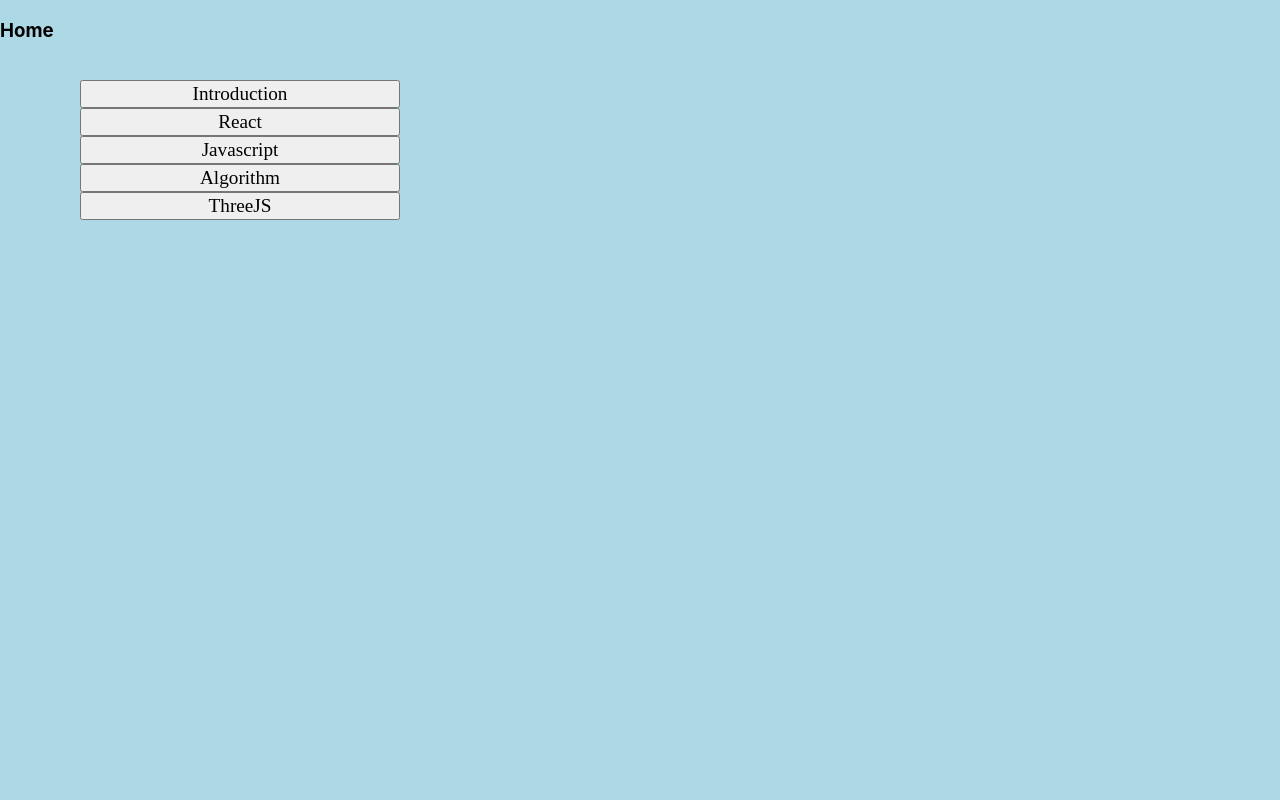
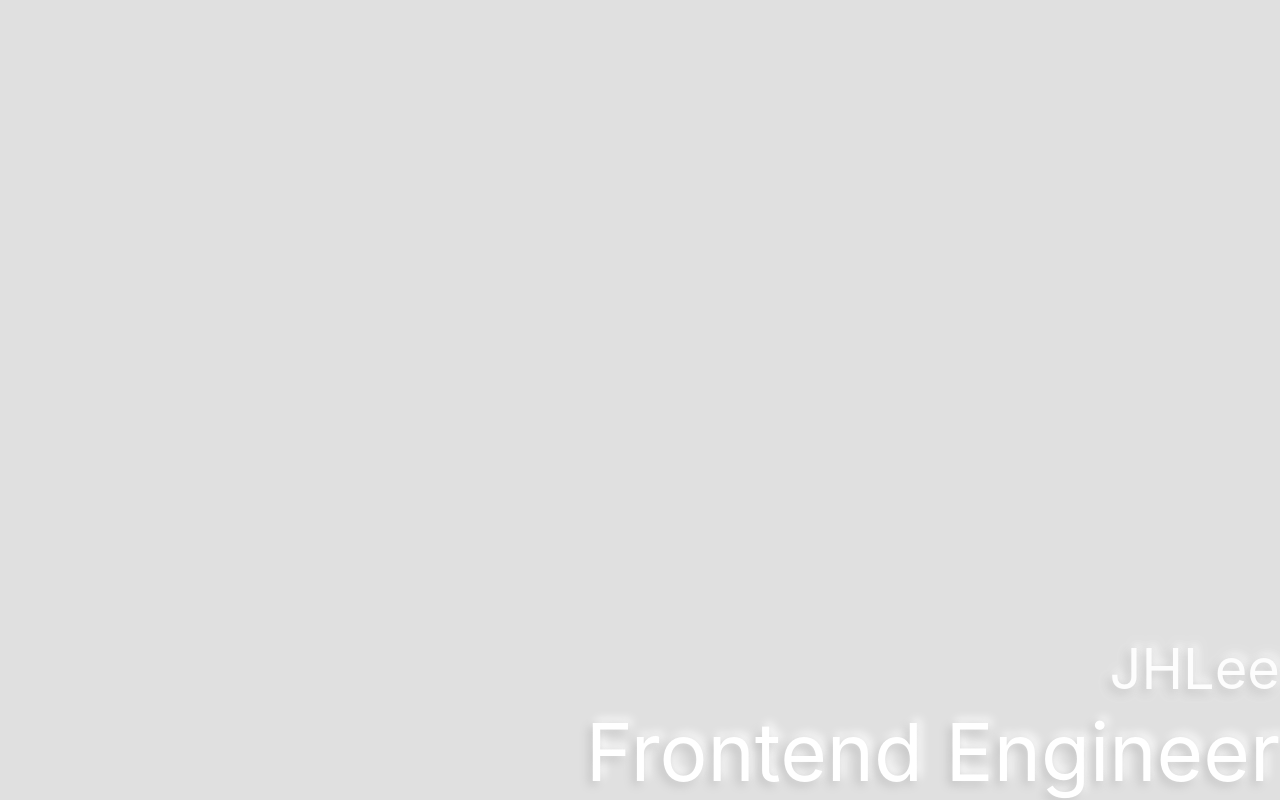
Before and after one commit to jhleeWEB/jhlee-study, a React (Create React App) app: page / in a window 1280 px wide. Built offline with nearby package versions, Linux system fonts and the light colour scheme.

Commit message:
add intro

```diff
--- a/src/App.tsx
+++ b/src/App.tsx
@@ -1,11 +1,15 @@
 import React from 'react';
-import Menu from '@/components/menus/Menu';
-import Layout from './pages/Layout';
+import { BrowserRouter, Routes, Route } from 'react-router';
+import Home from './pages/Home';
 
 function App() {
 	return (
 		<React.StrictMode>
-			<Layout />
+			<BrowserRouter>
+				<Routes>
+					<Route path='/' element={<Home />} />
+				</Routes>
+			</BrowserRouter>
 		</React.StrictMode>
 	);
 }
--- /dev/null
+++ b/src/components/ScrollSnap.tsx
@@ -0,0 +1,25 @@
+import React, { ReactNode } from 'react';
+import { styled } from 'styled-components';
+
+const Wrapper = styled.section`
+	position: relative;
+	scroll-snap-align: start;
+	height: 100%;
+	width: 100%;
+	display: flex;
+	justify-content: center;
+	align-items: center;
+	background-color: #e0e0e0;
+	color: #ffffff;
+	text-shadow: -4px 4px 10px #c3c3c3, 4px -4px 10px #fdfdfd;
+`;
+
+type Props = {
+	children?: ReactNode;
+};
+
+const SnapDiv = ({ children }: Props) => {
+	return <Wrapper>{children}</Wrapper>;
+};
+
+export default SnapDiv;
--- /dev/null
+++ b/src/components/introduction/Introduction.tsx
@@ -0,0 +1,64 @@
+import React, { useState } from 'react';
+import ScrollSnap from '@components/ScrollSnap';
+import { styled } from 'styled-components';
+
+const TextContainer = styled.div`
+	position: absolute;
+	display: flex;
+	justify-content: center;
+	flex-direction: column;
+	right: 0;
+	bottom: 0;
+`;
+
+const Nickname = styled.text`
+	animation: showup 7s infinite;
+	@keyframes showup {
+		0% {
+			opacity: 0;
+		}
+		20% {
+			opacity: 1;
+		}
+		80% {
+			opacity: 1;
+		}
+		100% {
+			opacity: 0;
+		}
+	}
+	text-align: right;
+	font-size: 56px;
+`;
+
+const Position = styled.text`
+	animation: showup 10s infinite;
+	@keyframes showup {
+		0% {
+			opacity: 0;
+		}
+		20% {
+			opacity: 1;
+		}
+		80% {
+			opacity: 1;
+		}
+		100% {
+			opacity: 0;
+		}
+	}
+	font-size: 80px;
+`;
+
+const Introduction = () => {
+	return (
+		<ScrollSnap>
+			<TextContainer>
+				<Nickname>JHLee</Nickname>
+				<Position>Frontend Engineer</Position>
+			</TextContainer>
+		</ScrollSnap>
+	);
+};
+
+export default Introduction;
--- /dev/null
+++ b/src/components/introduction/WhoAmI.tsx
@@ -0,0 +1,12 @@
+import React from 'react';
+import ScrollSnap from '@components/ScrollSnap';
+
+const WhoAmI = () => {
+	return (
+		<ScrollSnap>
+			<h1>이주웋ㄴ</h1>
+		</ScrollSnap>
+	);
+};
+
+export default WhoAmI;
--- a/src/components/menus/SubMenu.tsx
+++ b/src/components/menus/SubMenu.tsx
@@ -1,7 +1,14 @@
-import React from 'react';
+import React, { ReactNode } from 'react';
+import { styled } from 'styled-components';
 
-const SubMenu = () => {
-	return <div></div>;
+const Wrapper = styled.section``;
+
+type Props = {
+	children: ReactNode;
+};
+
+const SubMenu = ({ children }: Props) => {
+	return <Wrapper>{children}</Wrapper>;
 };
 
 export default SubMenu;
--- a/src/global/constants.ts
+++ b/src/global/constants.ts
@@ -5,3 +5,12 @@ export const PATHNAME = {
 	JAVASCRIPT: '/javascript',
 	THREEJS: '/threejs',
 };
+
+export const SUBNAME = {
+	SORTING: '/algorithm/sorting',
+	SELECTION: '/algorithm/sorting/selection',
+	HEAP: '/algorithm/sorting/heap',
+	BUBBLE: '/algorithm/sorting/bubble',
+	INSERTION: '/algorithm/sorting/insertion',
+	QUICK: '/algorithm/sorting/quick',
+};
--- a/src/pages/Algorithm.tsx
+++ b/src/pages/Algorithm.tsx
@@ -1,10 +1,20 @@
 import React from 'react';
+import { styled } from 'styled-components';
+
+const Wrapper = styled.section`
+	height: 100%;
+	width: 100%;
+	display: flex;
+	justify-content: center;
+	align-items: center;
+	background-color: lightblue;
+`;
 
 const Algorithm = () => {
 	return (
-		<div>
+		<Wrapper>
 			<h1>Algorithm</h1>
-		</div>
+		</Wrapper>
 	);
 };
 
--- a/src/pages/Home.tsx
+++ b/src/pages/Home.tsx
@@ -1,10 +1,20 @@
+import Introduction from '@/components/introduction/Introduction';
+import WhoAmI from '@/components/introduction/WhoAmI';
 import React from 'react';
+import { styled } from 'styled-components';
+
+const Wrapper = styled.section`
+	scroll-snap-type: y mandatory;
+	height: 100vh;
+	overflow-y: scroll;
+`;
 
 const Home = () => {
 	return (
-		<div>
-			<h1>Home</h1>
-		</div>
+		<Wrapper>
+			<Introduction />
+			<WhoAmI />
+		</Wrapper>
 	);
 };
 
--- a/src/pages/Javascript.tsx
+++ b/src/pages/Javascript.tsx
@@ -1,10 +1,21 @@
 import React from 'react';
+
+import { styled } from 'styled-components';
+
+const Wrapper = styled.section`
+	height: 100%;
+	width: 100%;
+	display: flex;
+	justify-content: center;
+	align-items: center;
+	background-color: coral;
+`;
 
 const Javascript = () => {
 	return (
-		<div>
+		<Wrapper>
 			<h1>Javascript</h1>
-		</div>
+		</Wrapper>
 	);
 };
 
--- a/src/pages/Layout.tsx
+++ b/src/pages/Layout.tsx
@@ -3,19 +3,14 @@ import styled from 'styled-components';
 import Routers from '../Routers';
 import { BrowserRouter } from 'react-router';
 import Menu from '@/components/menus/Menu';
-import SubMenu from '@/components/menus/SubMenu';
+import Home from './Home';
+import Algorithm from './Algorithm';
+import Javascript from './Javascript';
 
 const Wrapper = styled.section`
 	display: flex;
 	width: 100vw;
 	height: 100vh;
-`;
-
-const Left = styled.section`
-	min-width: 10rem;
-	margin: 0;
-	padding: 0;
-	background: lightgreen;
 `;
 
 const Main = styled.section`
@@ -25,17 +20,7 @@ const Main = styled.section`
 `;
 
 const Layout = () => {
-	return (
-		<Wrapper>
-			<BrowserRouter>
-				<Menu />
-				<SubMenu />
-				<Main>
-					<Routers />
-				</Main>
-			</BrowserRouter>
-		</Wrapper>
-	);
+	return <Wrapper></Wrapper>;
 };
 
 export default Layout;
```
Also changed, not shown: src/components/menus/AlgorithmSortingMenu.tsx (added, +20 -0 lines).
